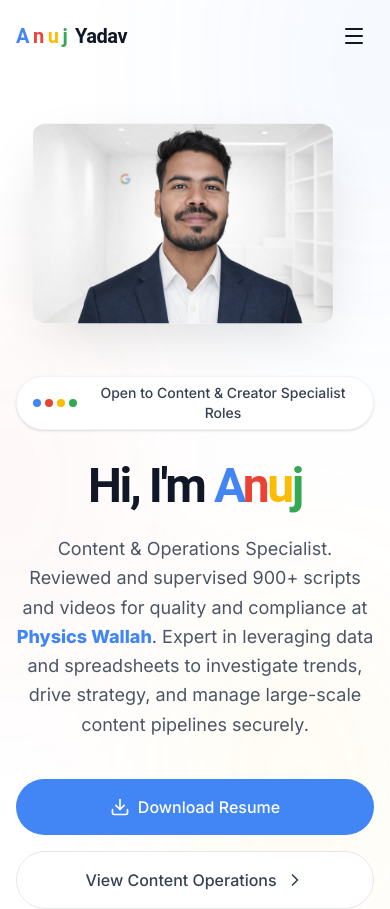
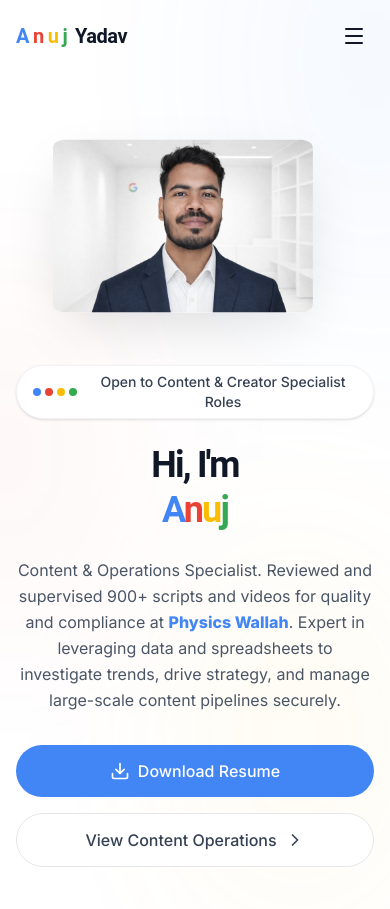
Before and after one commit to Anujyadav7/my_portfolio, a Next.js app: page / in a window 390 px wide. Shown: the top 909 px of the page. Built offline with nearby package versions, Linux system fonts and the light colour scheme.

Commit message:
style: perfect Hero section responsive layout grid and scaling behavior for 125% zoom

```diff
--- a/app/components/Hero.tsx
+++ b/app/components/Hero.tsx
@@ -42,7 +42,7 @@ export default function Hero() {
   return (
     <section
       id="home"
-      className="relative pt-32 pb-20 md:pt-48 md:pb-32 overflow-hidden bg-white group"
+      className="relative min-h-[100svh] flex items-center pt-28 pb-16 lg:py-0 overflow-hidden bg-white group"
       onMouseMove={handleMouseMove}
     >
       {/* Interactive Hover Glow Background (Antigravity Cursor Follower) */}
@@ -78,15 +78,15 @@ export default function Hero() {
          />
       </div>
 
-      <div className="container mx-auto px-4 sm:px-6 lg:px-8 max-w-7xl relative z-10">
-        <div className="flex flex-col-reverse md:flex-row items-center justify-between gap-12 lg:gap-16">
+      <div className="container mx-auto px-4 sm:px-6 lg:px-12 xl:px-16 max-w-7xl relative z-10">
+        <div className="flex flex-col-reverse lg:flex-row items-center justify-between gap-12 lg:gap-20 xl:gap-32">
 
           {/* Left Text Content */}
           <motion.div
             initial={{ opacity: 0, y: 20 }}
             animate={{ opacity: 1, y: 0 }}
             transition={{ duration: 0.6, ease: "easeOut" }}
-            className="flex-1 w-full text-center md:text-left relative z-10"
+            className="w-full lg:w-[50%] text-center lg:text-left relative z-10 flex flex-col items-center lg:items-start"
           >
             <div className="mb-6 inline-flex items-center gap-2 px-4 py-1.5 bg-white shadow-sm border border-gray-100 rounded-full text-sm font-medium text-gray-700">
               <div className="flex gap-1 items-center">
@@ -98,9 +98,9 @@ export default function Hero() {
               <span className="ml-1">Open to Content & Creator Specialist Roles</span>
             </div>
 
-            <h1 className="text-5xl sm:text-6xl md:text-7xl lg:text-8xl font-bold tracking-tighter text-gray-900 mb-6 font-['Product_Sans',_Roboto,_sans-serif]">
-              Hi, I'm <br className="hidden md:block" />
-              <span className="inline-block mt-2">
+            <h1 className="text-4xl sm:text-5xl lg:text-5xl xl:text-6xl font-bold tracking-tighter text-gray-900 mb-6 font-['Product_Sans',_Roboto,_sans-serif] leading-tight flex flex-col items-center lg:items-start">
+              <span>Hi, I'm</span>
+              <span className="inline-block mt-0 sm:mt-1">
                 <span className="text-[#4285F4]">A</span>
                 <span className="text-[#EA4335]">n</span>
                 <span className="text-[#FBBC04]">u</span>
@@ -108,23 +108,23 @@ export default function Hero() {
               </span>
             </h1>
 
-            <p className="text-lg md:text-xl text-gray-600 mb-10 max-w-2xl mx-auto md:mx-0 leading-relaxed">
+            <p className="text-base md:text-lg xl:text-xl text-gray-600 mb-8 max-w-xl lg:max-w-md xl:max-w-xl leading-relaxed text-center lg:text-left">
               Content & Operations Specialist. Reviewed and supervised 900+ scripts and videos for quality and compliance at <strong className="font-extrabold text-[#4285F4]">Physics Wallah</strong>. Expert in leveraging data and spreadsheets to investigate trends, drive strategy, and manage large-scale content pipelines securely.
             </p>
 
-            <div className="flex flex-col sm:flex-row items-center gap-4 justify-center md:justify-start">
+            <div className="flex flex-col sm:flex-row items-center gap-4 w-full sm:w-auto">
               <a
                 href="https://drive.google.com/file/d/1JgkprImqecIZ2UEGocsSNo81IHE6R95N/view?usp=sharing"
                 target="_blank"
                 rel="noopener noreferrer"
-                className="group flex items-center gap-2 bg-[#4285F4] text-white px-8 py-4 rounded-full font-medium transition-all hover:bg-[#3367D6] hover:shadow-lg hover:shadow-[#4285F4]/20 active:scale-95 w-full sm:w-auto justify-center"
+                className="group flex items-center gap-2 bg-[#4285F4] text-white px-8 py-3.5 rounded-full font-medium transition-all hover:bg-[#3367D6] hover:shadow-lg hover:shadow-[#4285F4]/20 active:scale-95 w-full sm:w-auto justify-center"
               >
                 <Download className="w-5 h-5 group-hover:-translate-y-1 transition-transform" />
                 Download Resume
               </a>
               <a
                 href="#projects"
-                className="group flex items-center gap-2 bg-white text-gray-700 border border-gray-200 px-8 py-4 rounded-full font-medium transition-all hover:bg-gray-50 hover:border-gray-300 active:scale-95 w-full sm:w-auto justify-center"
+                className="group flex items-center gap-2 bg-white text-gray-700 border border-gray-200 px-8 py-3.5 rounded-full font-medium transition-all hover:bg-gray-50 hover:border-gray-300 active:scale-95 w-full sm:w-auto justify-center"
               >
                 View Content Operations
                 <ChevronRight className="w-5 h-5 group-hover:translate-x-1 transition-transform" />
@@ -138,9 +138,9 @@ export default function Hero() {
             animate={{ opacity: 1, scale: 1 }}
             style={{ x: imageParallaxX, y: imageParallaxY }}
             transition={{ duration: 0.6, ease: "easeOut", delay: 0.2 }}
-            className="flex-1 w-full flex justify-center md:justify-end"
+            className="w-full lg:w-[45%] flex justify-center lg:justify-end mt-8 lg:mt-0"
           >
-            <div className="relative w-full max-w-[300px] sm:max-w-[360px] md:max-w-[420px] lg:max-w-[480px]">
+            <div className="relative w-full max-w-[260px] sm:max-w-[320px] md:max-w-[360px] lg:max-w-[380px] xl:max-w-[420px]">
               {/* Profile Image with 5% precise curve + floating parallax */}
               <div className="relative overflow-hidden w-full h-auto shadow-[0_20px_60px_-15px_rgba(0,0,0,0.15)] group-hover:shadow-[0_30px_70px_-15px_rgba(66,133,244,0.15)] transition-shadow duration-700 bg-gray-50/50" style={{ borderRadius: "5%" }}>
                  <motion.img
```
